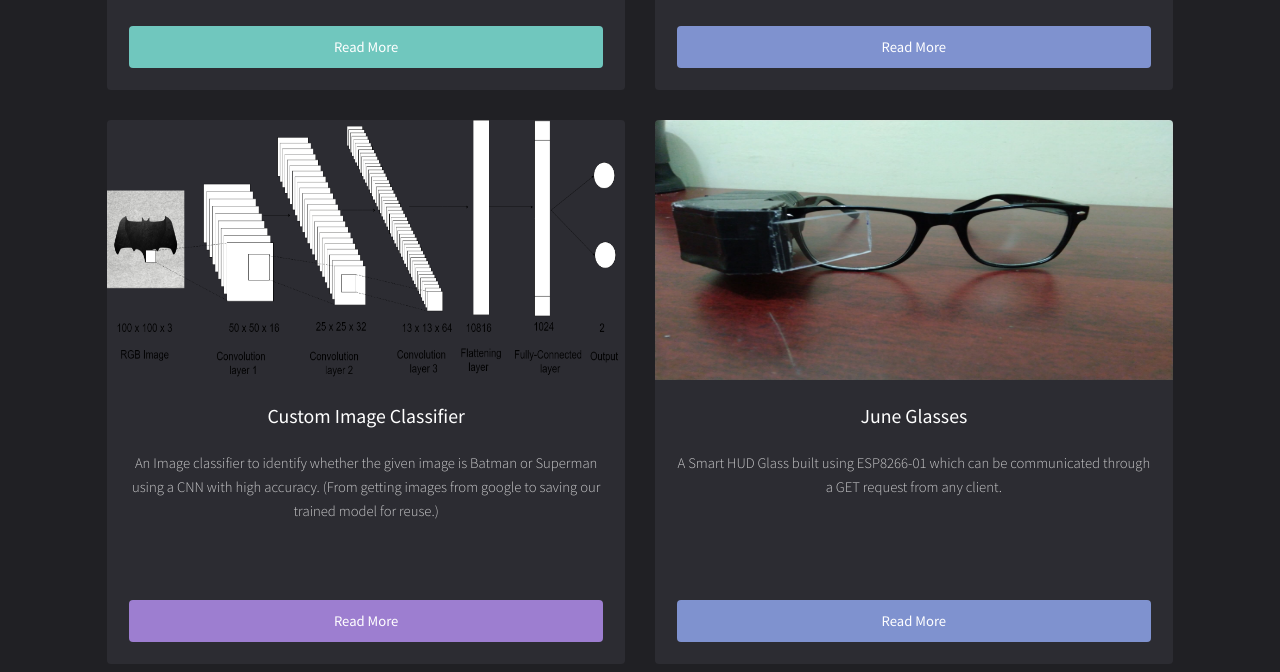
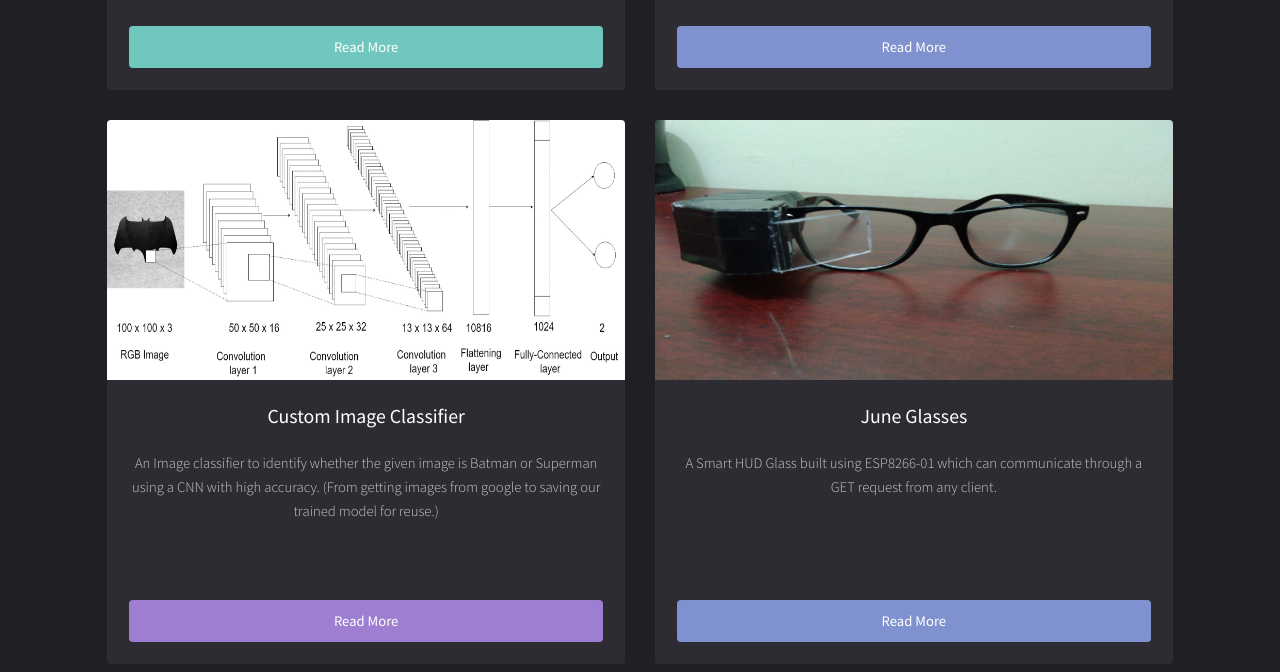
Before and after one commit to perseus784/perseus784.github.io, a plain HTML site: page index.html in a window 1280 px wide. Shown: the part 1073-1745 px from the top of the page. Drawn offline with Linux system fonts and the light colour scheme.

Commit message:
made changes

```diff
--- a/index.html
+++ b/index.html
@@ -56,7 +56,7 @@
 							</div>
 
 							<div class="box">
-								<a href="https://github.com/perseus784/BvS" class="image fit"><img src="images/brief_architecture.png" alt="" width="600" height="260"/></a>
+								<a href="https://github.com/perseus784/BvS" class="image fit"><img src="images/brief_architecture.jpg" alt="" width="600" height="260"/></a>
 								<div class="inner">
 									<h3>Custom Image Classifier</h3>
 									<p>An Image classifier to identify whether the given image is Batman or Superman using a CNN with high accuracy. (From getting images from google to saving our trained model for reuse.)</p>
@@ -68,7 +68,7 @@
 								<a href="https://github.com/perseus784/June_Glasses" class="image fit"><img src="images/device(4).jpg" alt="" width="600" height="260"/></a>
 								<div class="inner">
 									<h3>June Glasses</h3>
-									<p>A Smart HUD Glass built using ESP8266-01 which can be communicated through a GET request from any client.
+									<p>A Smart HUD Glass built using ESP8266-01 which can communicate through a GET request from any client.
 									</p>
 									<a href="https://github.com/perseus784/June_Glasses" class="button style2 fit" >Read More</a>
 								</div>
@@ -103,7 +103,7 @@
 				<footer id="footer">
 					<div class="inner">
 						<h2>Ideas are Simple, People are complicated</h2>
-						<p> something </p>
+						<p>  </p>
 
 						<ul class="icons">
 							<li><a href="https://github.com/perseus784" class="icon fa-github"><span class="label">GitHUb</span></a></li>
```
Also changed, not shown: images/Clustered_image.png, images/brief_architecture.jpg (added), images/brief_architecture.png (deleted).
